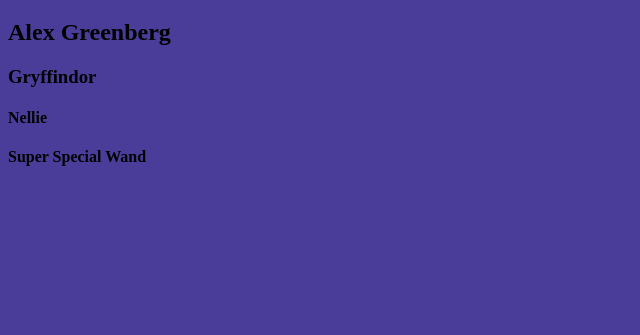
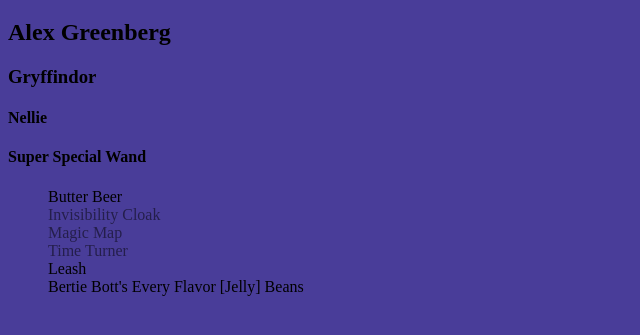
Before and after one commit to a1g23/hogwars_homework, a plain HTML site: page index.html in a window 1280 px wide. Shown: the part 61-396 px from the top of the page, without its empty margins (0-640 px from the left). Drawn offline with nearby package versions, Linux system fonts and the light colour scheme.

Commit message:
Commit 3 - I added list elements. That code didn't seem very dry. I wonder if there is something I could do about it in the Hungry for More section

```diff
--- a/app.js
+++ b/app.js
@@ -30,4 +30,57 @@
 
     $container.append($h4Wand)
     $h4Wand.text("Super Special Wand")
+
+// adding ul with attribute of storage = trunk
+
+const $ulTrunk = $("<ul>")
+$ulTrunk.attr("storage", "trunk")
+console.log($ulTrunk)
+
+$container.append($ulTrunk)
+
+// butter beer
+
+const $liButterBeer = $("<li>")
+$liButterBeer.text("Butter Beer")
+$ulTrunk.append($liButterBeer)
+
+
+// invisibility cloak (add a class of secret)
+
+const $liCloak = $("<li>")
+$liCloak.addClass("secret")
+$liCloak.text("Invisibility Cloak")
+$ulTrunk.append($liCloak)
+
+// magic map (add a class of secret)
+
+const $liMap = $("<li>")
+$liMap.addClass("secret")
+$liMap.text("Magic Map")
+$ulTrunk.append($liMap)
+
+// time turner (add a class of secret)
+
+const $liTimeTurn = $("<li>")
+$liTimeTurn.addClass("secret")
+$liTimeTurn.text("Time Turner")
+$ulTrunk.append($liTimeTurn)
+
+
+// leash (for your pet, be sure to give this list element the same class as you gave your pet)
+
+const $liLeash = $("<li>")
+$liLeash.addClass("dog")
+$liLeash.text("Leash")
+$ulTrunk.append($liLeash)
+
+// Bertie Bott's Every Flavor [Jelly] Beans.
+
+const $liBertie = $("<li>")
+$liBertie.text("Bertie Bott's Every Flavor [Jelly] Beans")
+$ulTrunk.append($liBertie)
+
+
+
 });
--- a/main.css
+++ b/main.css
@@ -1 +1,9 @@
 body {background-color: #493d99} /*or any color of your choosing*/
+
+.secret {
+    opacity: 0.5;
+}
+
+ul {
+    list-style: none;
+}
```
